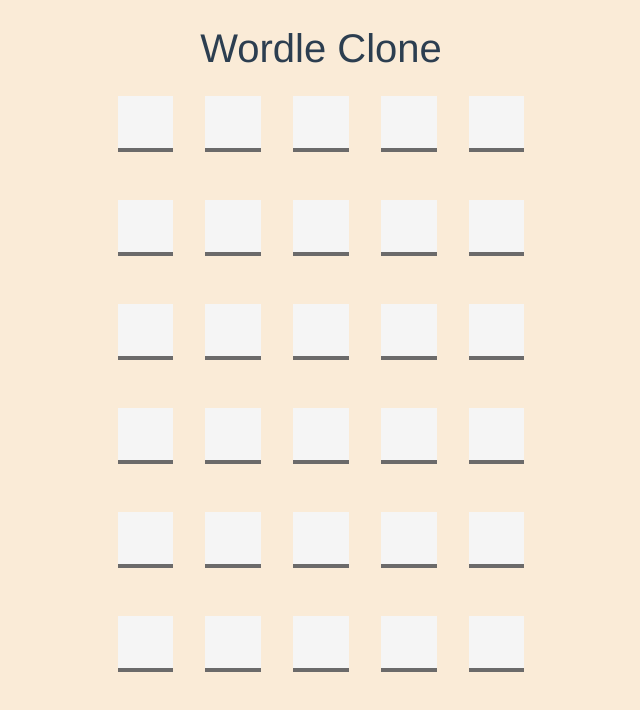
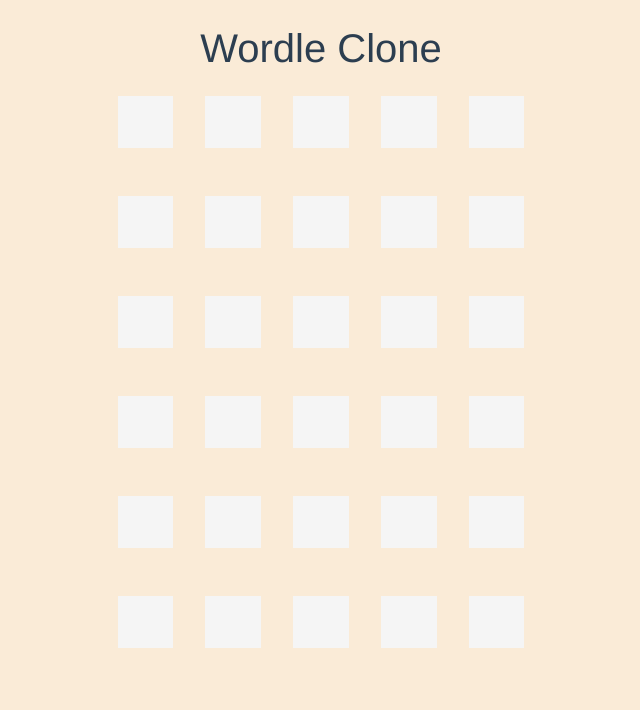
Before and after one commit to jossdixon/wordle-clone, a Vue app: page / in a window 1280 px wide. Shown: the top 710 px of the page, without its empty margins (319-959 px from the left). Built offline with nearby package versions, Linux system fonts and the light colour scheme.

Commit message:
response styling logic

```diff
--- a/src/components/Guess.vue
+++ b/src/components/Guess.vue
@@ -5,41 +5,41 @@
     <input
       type="text"
       maxlength="1"
-      v-model="first"
-      :class="{ present: firstPresent, placed: firstPlaced }"
+      v-model="first.entry"
+      :class="{ present: first.present, placed: first.placed }"
       :disabled="this.formCounter !== this.guessCounter"
     >
     <input
       type="text"
       maxlength="1"
-      v-model="second"
-      :class="{ present: secondPresent, placed: secondPlaced }"
+      v-model="second.entry"
+      :class="{ present: second.present, placed: second.placed }"
       :disabled="this.formCounter !== this.guessCounter"
     >
     <input
       type="text"
       maxlength="1"
-      v-model="third"
-      :class="{ present: thirdPresent, placed: thirdPlaced }"
+      v-model="third.entry"
+      :class="{ present: third.present, placed: third.placed }"
       :disabled="this.formCounter !== this.guessCounter"
     >
     <input
       type="text"
       maxlength="1"
-      v-model="fourth"
-      :class="{ present: fourthPresent, placed: fourthPlaced }"
+      v-model="fourth.entry"
+      :class="{ present: fourth.present, placed: fourth.placed }"
       :disabled="this.formCounter !== this.guessCounter"
     >
     <input
       type="text"
       maxlength="1"
-      v-model="fifth"
-      :class="{ present: fifthPresent, placed: fifthPlaced }"
+      v-model="fifth.entry"
+      :class="{ present: fifth.present, placed: fifth.placed }"
       :disabled="this.formCounter !== this.guessCounter"
     >
     <!-- <input type="submit" v-on:keyup.enter > -->
     <div v-if="entryError" class="error">{{ entryError }}</div>
-    <div v-if="guessResponse" class="error">{{ guessResponse }}</div>
+    <!-- <div v-if="guessResponse" class="error">{{ guessResponse }}</div> -->
     </form>
   </div>
 
@@ -51,21 +51,31 @@ export default {
   props: ['word', 'formCounter', 'guessCounter'],
   data() {
     return {
-      first: '',
-      firstPresent: false,
-      firstPlaced: false,
-      second: '',
-      secondPresent: false,
-      secondPlaced: false,
-      third: '',
-      thirdPresent: false,
-      thirdPlaced: false,
-      fourth: '',
-      fourthPresent: false,
-      fourthPlaced: false,
-      fifth: '',
-      fifthPresent: false,
-      fifthPlaced: false,
+      first: {
+        entry: '',
+        present: false,
+        placed: false
+      },
+      second: {
+        entry: '',
+        present: false,
+        placed: false
+      },
+      third: {
+        entry: '',
+        present: false,
+        placed: false
+      },
+      fourth: {
+        entry: '',
+        present: false,
+        placed: false
+      },
+      fifth: {
+        entry: '',
+        present: false,
+        placed: false
+      },
       entryError: '',
       guessResponse: ''
     }
@@ -73,7 +83,7 @@ export default {
   methods: {
     handleSubmit() {
       this.guessResponse = '';
-      const guessJoined = [this.first, this.second, this.third, this.fourth, this.fifth];
+      const guessJoined = [this.first.entry, this.second.entry, this.third.entry, this.fourth.entry, this.fifth.entry];
       this.entryError = guessJoined.includes('') ? 'Word is too short' : '';
 
       if (!this.entryError) {
@@ -81,12 +91,59 @@ export default {
           console.log(this.word.join(''));
           console.log(guessJoined.join(''));
           if (guessJoined.join('') === this.word.join('')) {
-            this.guessResponse = 'Spot on!';
+            this.guessResponse = 'Spot on';
+            [this.first, this.second, this.third, this.fourth, this.fifth].forEach(i => i.placed = true);
           } else {
             this.word.forEach((letter) => {
-              if (guessJoined.includes(letter)) {
-              } else {
-                return this.guessResponse = 'Try again'
+              switch(letter) {
+                case this.first.entry:
+                  if (this.word[0] === letter) {
+                    this.guessResponse = 'firstplaced';
+                    this.first.placed = true;
+                  } else {
+                    this.guessResponse = 'firstpresent';
+                    this.first.present = true;
+                  }
+                  break;
+                case this.second.entry:
+                  if (this.word[1] === letter) {
+                    this.guessResponse = 'secondplaced';
+                    this.second.placed = true;
+                  } else {
+                    this.guessResponse = 'secondpresent';
+                    this.second.present = true;
+                  }
+                  break;
+                case this.third.entry:
+                  if (this.word[2] === letter) {
+                    this.guessResponse = 'thirdplaced';
+                    this.third.placed = true;
+                  } else {
+                    this.guessResponse = 'thirdpresent';
+                    this.third.present = true;
+                  }
+                  break;
+                case this.fourth.entry:
+                  if (this.word[3] === letter) {
+                    this.guessResponse = 'fourthplaced';
+                    this.fourth.placed = true;
+                  } else {
+                    this.guessResponse = 'fourthpresent';
+                    this.fourth.present = true;
+                  }
+                  break;
+                case this.fifth.entry:
+                  if (this.word[4] === letter) {
+                    this.guessResponse = 'fifthplaced';
+                    this.fifth.placed = true;
+                  } else {
+                    this.guessResponse = 'fifthpresent';
+                    this.fifth.present = true;
+                  }
+                  break;
+                default:
+                  console.log('default');
+                  this.guessResponse = 'default';
               }
             })
           }
@@ -105,21 +162,22 @@ export default {
     padding: 8px;
     margin: 16px;
     border: none;
-    border-bottom: 4px solid rgb(107, 106, 106);
+    /* border-bottom: 4px solid rgb(107, 106, 106); */
     background-color: whitesmoke;
     box-sizing: border-box;
     text-align: center;
     outline: none;
     font-size: 24px;
+    font-weight: bold;
   }
   input[type=text]:focus {
-    border-bottom: 4px solid rgb(221, 196, 196);
+    background-color: lightpink;
   }
   input[type=text].present {
-    border-bottom: 4px solid goldenrod;
+    background-color: goldenrod;
   }
   input[type=text].placed {
-    border-bottom: 4px solid seagreen;
+    background-color:  seagreen;
   }
 
 </style>
```
